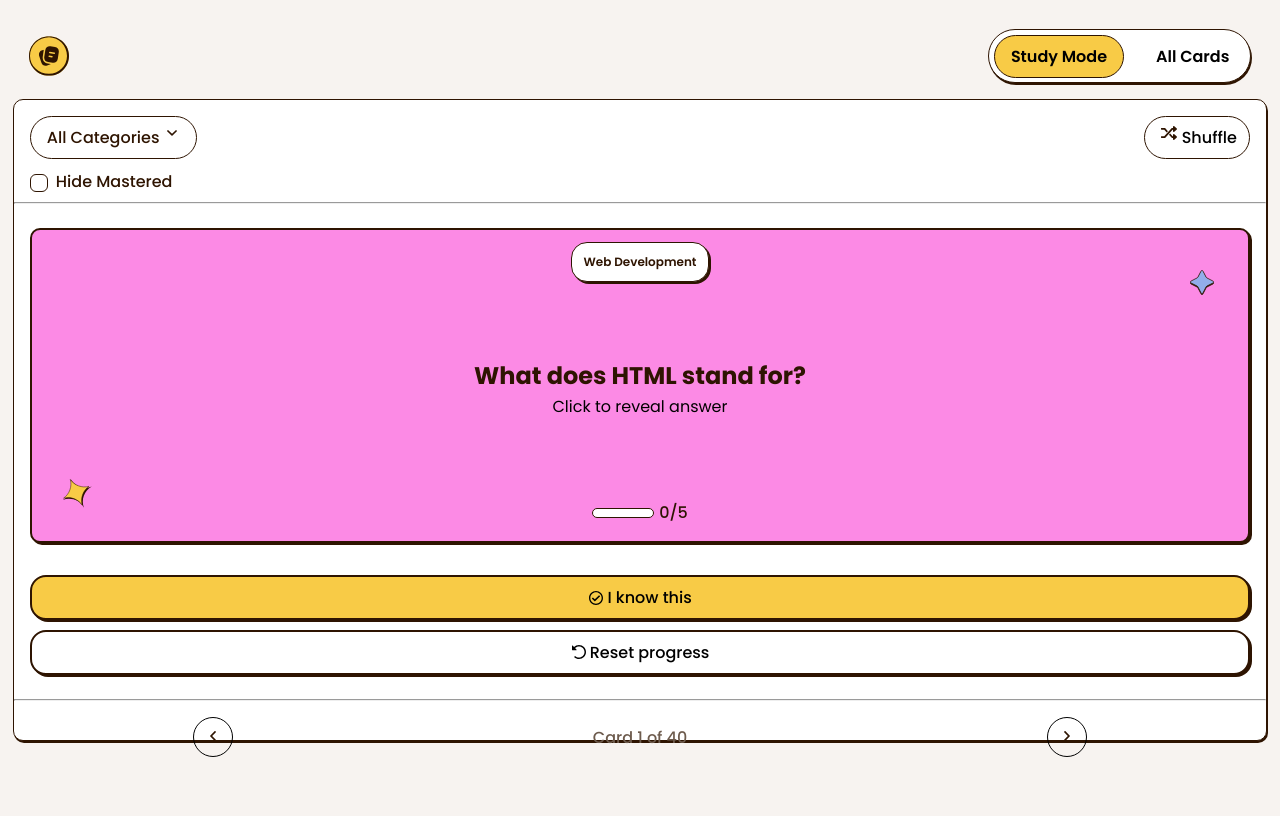
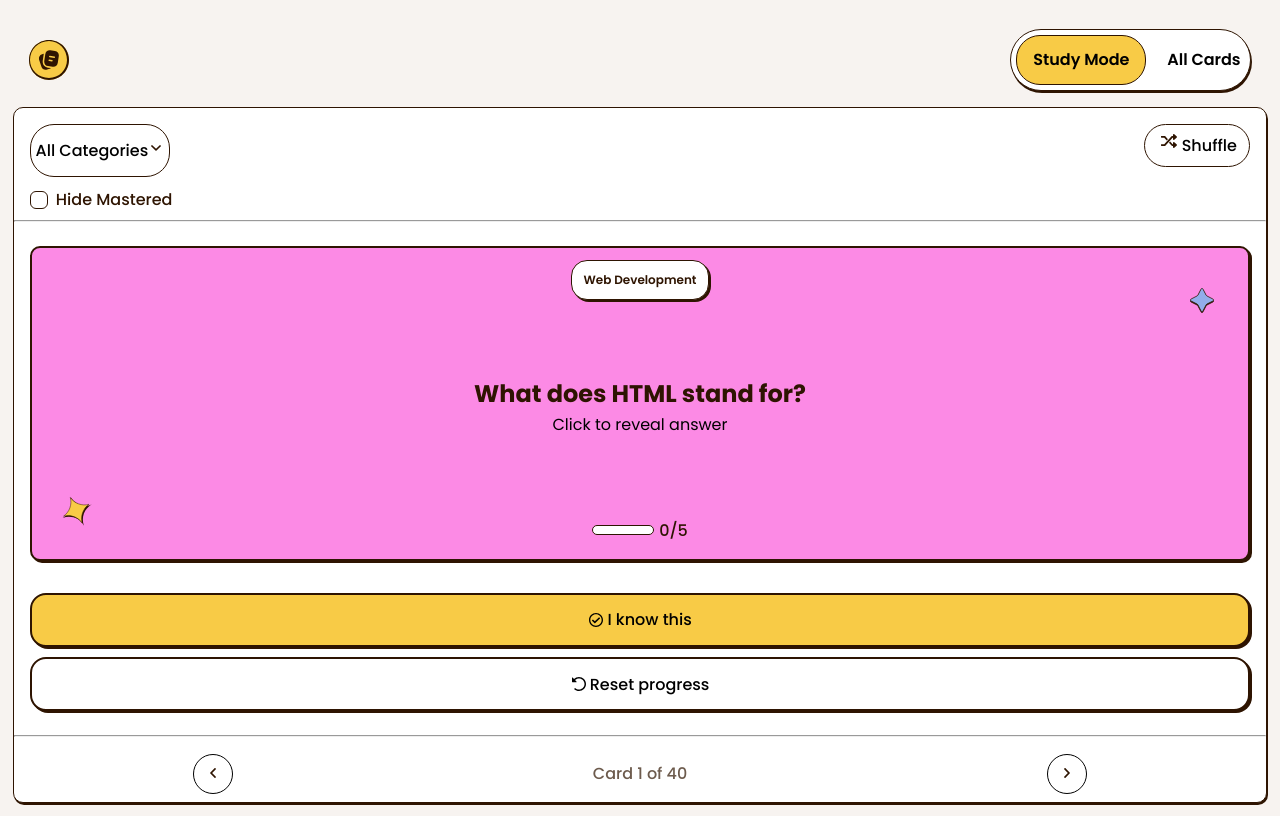
Before and after one commit to bengera/flashcard-app, a React (Vite) app: page / in a window 1280 px wide. Built offline with nearby package versions, Linux system fonts and the light colour scheme.

Commit message:
Rename classes for clarity

```diff
--- a/src/App.tsx
+++ b/src/App.tsx
@@ -8,34 +8,34 @@ return (
         <div className="header__content">
             <img src="images\logo-small.svg" alt="logo" className="header__logo" />
             <div className="header__tab shadow">
-                <button className="button-tab active button-rounded narrow">Study Mode</button>
-                <button className="button-tab button-rounded">All Cards</button>
+                <button className="button-tab active u-rounded-pill-narrow">Study Mode</button>
+                <button className="button-tab u-rounded-pill">All Cards</button>
             </div>
         </div>
     </header>
     <main>
-        <section className="flashcard-section shadow">
-            <div className="flashcard__header">
-                <div className="flashcard__filters">
-                    <button className="button-categories button-rounded">All Categories
+        <section className="study shadow">
+            <div className="study__header">
+                <div className="study__filters">
+                    <button type="button" className="btn btn--categories u-rounded-pill">All Categories
                         <img src="images/icon-chevron-down.svg" alt="arrow-icon" />
                     </button>
-                    <div className="flashcard__checkbox-content">
-                        <input className="checkbox-basic" type="checkbox" id="hide-mastered" />
-                        <label htmlFor="hide-mastered">Hide Mastered
+                    <div className="study__option">
+                        <input className="study__checkbox" type="checkbox" id="hide-mastered" />
+                        <label className="study__label" htmlFor="hide-mastered">Hide Mastered
                         </label>
                     </div>
                 </div>
-                <button className="button--shuffle narrow">
+                <button className="btn btn--shuffle u-rounded-pill-narrow">
                     <img src="images/icon-shuffle.svg" alt="shuffle-icon" />
                     Shuffle
                 </button>
 
             </div> {/* flashcard__content end */}
             <hr className="solid"></hr>
-            <div className="flashcard__container">
-                <img className="blue-star" src="images/pattern-star-blue.svg" alt="blue star pattern" aria-hidden='true' />
-                <img className="yellow-star" src="images/pattern-star-yellow.svg" alt="yellow star pattern" aria-hidden='true' />
+            <div className="flashcard">
+                <img className="flashcard__decoration flashcard__decoration--blue-star" src="images/pattern-star-blue.svg" alt="blue star pattern" aria-hidden='true' />
+                <img className="flashcard__decoration flashcard__decoration--yellow-star" src="images/pattern-star-yellow.svg" alt="yellow star pattern" aria-hidden='true' />
 
                 <div className="flashcard__content shadow-thick">
                     <p className="flashcard__tag shadow-thick">Web Development</p>
@@ -50,22 +50,22 @@ return (
                 </div>
             </div>
             <div className="flashcard__action-buttons">
-                <button className="button-knowit button-rounded shadow-thick">
+                <button className="btn btn--knowit u-rounded-pill shadow-thick">
                     <img src="images/icon-circle-check.svg" alt="check-icon" />
                     I know this</button>
-                <button className="button-reset button-rounded shadow-thick">
+                <button className="btn btn--reset u-rounded-pill shadow-thick">
                     <img src="images/icon-reset.svg" alt="reset-icon" />
                     Reset progress</button>
                 </div>
 
                  <hr className="solid"></hr>
                 <div className="flashcard__card-navigation">
-                    <button className="left-button">
+                    <button type="button" className="btn btn--left-button">
                         <img src="images/icon-chevron-left.svg" alt="arrow-left" />
                    </button>
                    <p className="flashcard__card-counter">Card 1 of 40</p>
 
-                  <button className="right-button">
+                  <button type="button" className="btn btn--right-button">
                         <img src="images/icon-chevron-right.svg" alt="arrow-right" />
                    </button>
                 </div>
--- a/src/css/global.css
+++ b/src/css/global.css
@@ -11,20 +11,8 @@ select {
   font: inherit;
 }
 
-button {
+.btn {
   cursor: pointer;
-}
-
-.button-rounded {
-  padding: 0.8rem 0.3rem;
-  background-color: var(--clr-neutral-0);
-  border-radius: var(--radius-24);
-  border: 1px solid var(--clr-neutral-900);
-}
-
-.button-rounded,
-.narrow {
-  padding: 0.5rem 1rem;
 }
 
 .app {
--- a/src/css/main.css
+++ b/src/css/main.css
@@ -1,4 +1,5 @@
 @import "./variables.css";
+@import "./utilities.css";
 @import "./global.css";
 @import "./header.css";
-@import "./flashcard.css";
+@import "./study-panel.css";
--- a/src/css/flashcard.css
+++ b/src/css/study-panel.css
@@ -1,25 +1,50 @@
-.flashcard-section {
+.study {
   border: 1px solid var(--clr-neutral-900);
   border-radius: var(--radius-10);
   background-color: var(--clr-neutral-0);
   font-weight: 500;
   color: var(--clr-neutral-900);
-  height: 80vh;
+  /* height: 80vh; */
 }
 
-.flashcard__checkbox-content {
+.study__option {
   margin-top: 10px;
   vertical-align: middle;
 }
 
-.flashcard__header {
+.study__header {
   display: flex;
   justify-content: space-between;
   padding: 1rem;
   padding-bottom: 0;
 }
 
-.flashcard__container {
+.study__checkbox {
+  -webkit-appearance: none;
+  -moz-appearance: none;
+  vertical-align: middle;
+  appearance: none;
+  width: 18px;
+  height: 18px;
+  border: 1px solid var(--clr-neutral-900);
+  border-radius: var(--radius-6);
+  cursor: pointer;
+  margin: 0;
+  margin-right: 8px;
+}
+
+input[type="checkbox"]:checked {
+  background-image: url(images/icon-check.svg);
+  background-repeat: no-repeat;
+  z-index: 100;
+  background-color: var(--clr-yellow-500);
+  background-size: 50%, cover;
+  background-position: center;
+  border: none;
+  border: 2px solid var(--clr-neutral-900);
+}
+
+.flashcard {
   padding: 1rem;
   position: relative;
 }
@@ -91,24 +116,23 @@
 
 /*DECORATIVE ELEMENTS*/
 
-.blue-star,
-.yellow-star {
+.flashcard__decoration {
   position: absolute;
 }
 
-.blue-star {
+.flashcard__decoration--blue-star {
   right: 52px;
   top: 58px;
 }
 
-.yellow-star {
+.flashcard__decoration--yellow-star {
   bottom: 51px;
   left: 47px;
 }
 
 /*BUTTONS AND INPUTS*/
 
-.button-categories {
+.btn-categories {
   text-align: initial;
   padding-left: 1rem;
   color: var(--clr-neutral-900);
@@ -116,7 +140,7 @@
   gap: 4.5px;
 }
 
-.button--shuffle {
+.btn--shuffle {
   align-self: start;
   display: inline-flex;
   background-color: var(--clr-neutral-0);
@@ -126,7 +150,7 @@
   width: 106px;
 }
 
-.button-knowit {
+.btn--knowit {
   background-color: var(--clr-yellow-500);
   display: inline-flex;
   align-items: center;
@@ -134,15 +158,15 @@
   gap: 0.2rem;
 }
 
-.button-reset {
+.btn--reset {
   display: inline-flex;
   align-items: center;
   justify-content: center;
   gap: 0.2rem;
 }
 
-.left-button,
-.right-button {
+.btn--left-button,
+.btn--right-button {
   border-radius: var(--radius-full);
   width: 40px;
   height: 40px;
@@ -150,28 +174,3 @@
   background-color: transparent;
   padding-top: 4px;
 }
-
-input[type="checkbox"] {
-  -webkit-appearance: none;
-  -moz-appearance: none;
-  vertical-align: middle;
-  appearance: none;
-  width: 18px;
-  height: 18px;
-  border: 1px solid var(--clr-neutral-900);
-  border-radius: var(--radius-6);
-  cursor: pointer;
-  margin: 0;
-  margin-right: 8px;
-}
-
-input[type="checkbox"]:checked {
-  background-image: url(images/icon-check.svg);
-  background-repeat: no-repeat;
-  z-index: 100;
-  background-color: var(--clr-yellow-500);
-  background-size: 50%, cover;
-  background-position: center;
-  border: none;
-  border: 2px solid var(--clr-neutral-900);
-}
--- /dev/null
+++ b/src/css/utilities.css
@@ -0,0 +1,14 @@
+.u-rounded-pill,
+.u-rounded-pill-narrow {
+  background-color: var(--clr-neutral-0);
+  border-radius: var(--radius-24);
+  border: 1px solid var(--clr-neutral-900);
+}
+
+.u-rounded-pill {
+  padding: 0.8rem 0.3rem;
+}
+
+.u-rounded-pill-narrow {
+  padding: 0.5rem 1rem;
+}
```
